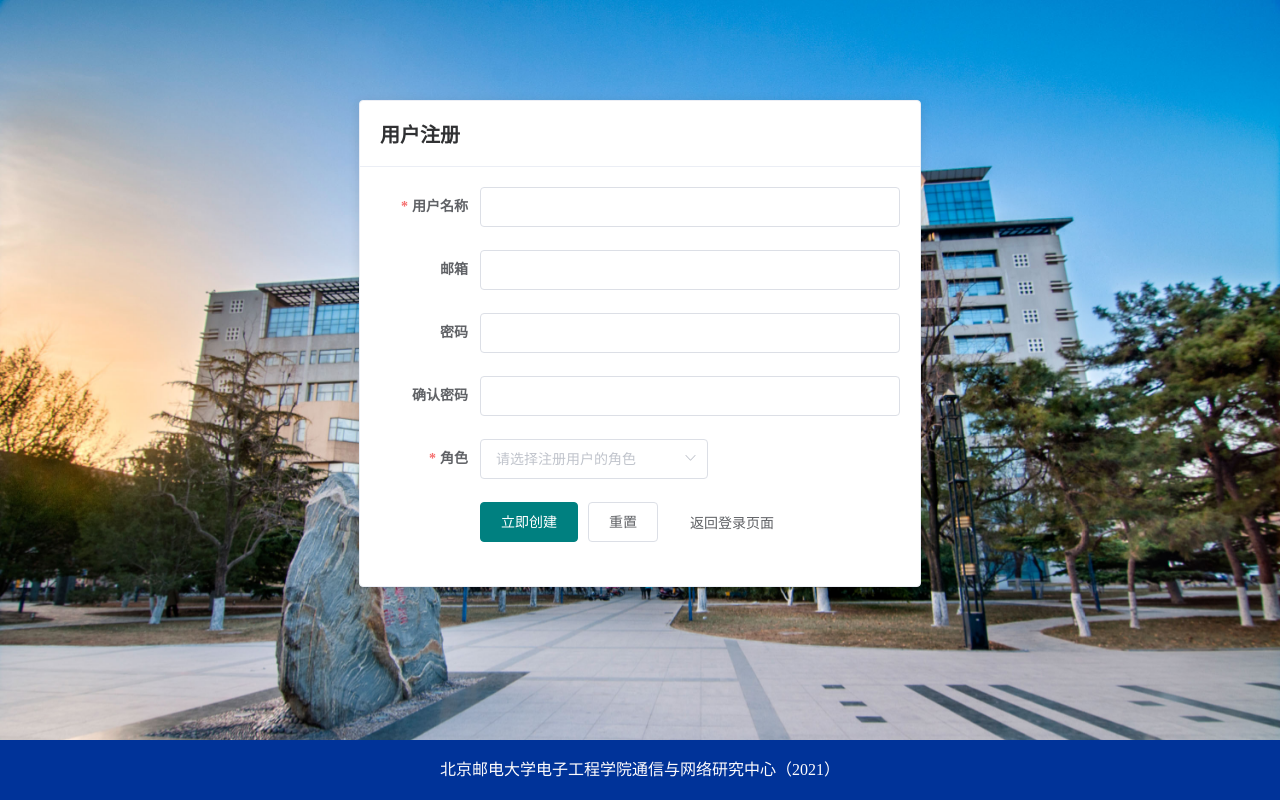
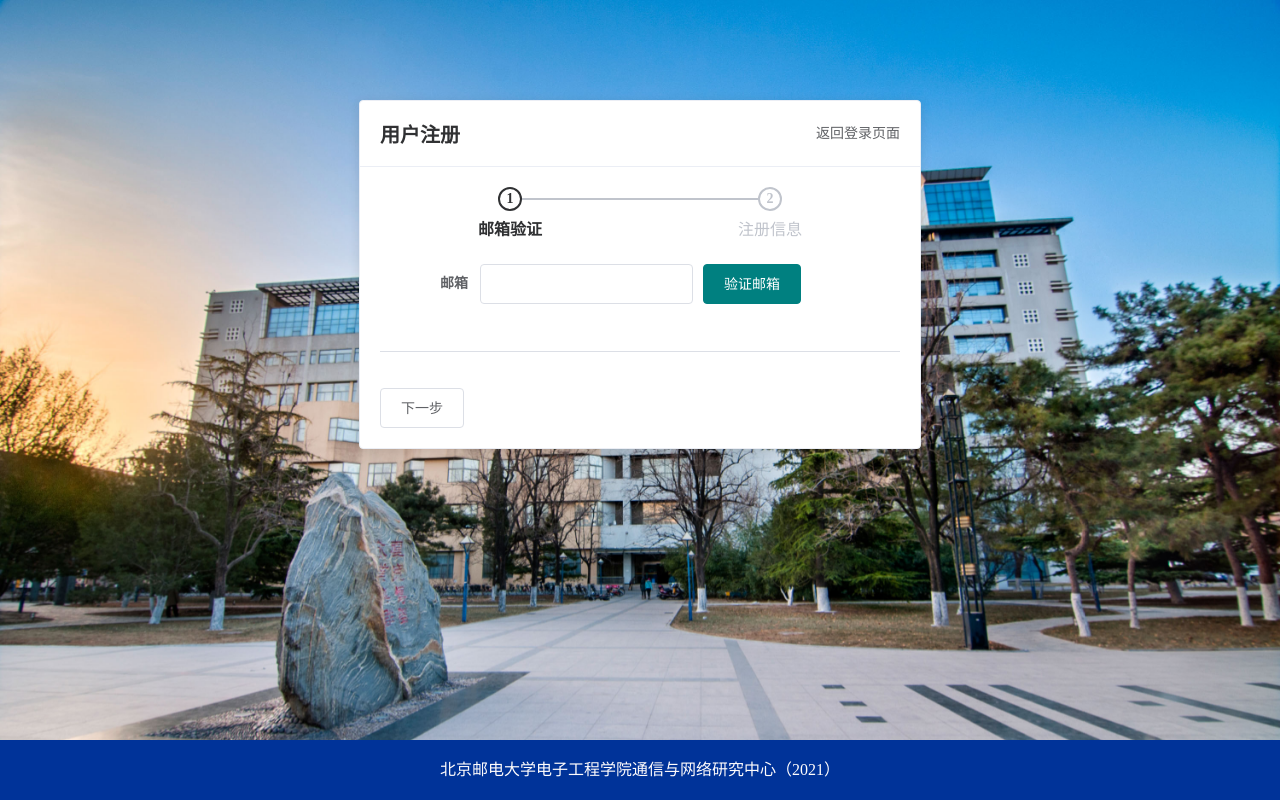
Before and after one commit to Tangnameless/lab-database-homepage, a Vue app in the folder entrance/: page /#/register in a window 1280 px wide. Built offline with nearby package versions, Linux system fonts and the light colour scheme.

Commit message:
Update Register.vue
出现了一个bug

```diff
--- a/entrance/src/views/Register.vue
+++ b/entrance/src/views/Register.vue
@@ -3,8 +3,43 @@
     <el-container>
       <el-main>
         <div>
-          <el-card header="用户注册" class="register-card">
+          <el-card class="register-card">
+            <div slot="header" class="clearfix">
+              <span>用户注册</span>
+              <el-link
+                class="login-link"
+                @click="handleClick"
+                style="float: right; padding: 3px 0"
+                >返回登录页面</el-link
+              >
+            </div>
+            <el-steps :active="active" finish-status="success" align-center>
+              <el-step title="邮箱验证"></el-step>
+              <el-step title="注册信息"></el-step>
+            </el-steps>
+            <!-- 邮箱验证表单 -->
             <el-form
+              v-if="active == 0"
+              status-icon
+              :model="ruleForm"
+              :rules="rules"
+              ref="ruleEmail"
+              :inline="true"
+              label-width="100px"
+              class="demo-ruleForm"
+            >
+              <el-form-item prop="email" label="邮箱">
+                <el-input v-model="ruleForm.email"></el-input>
+              </el-form-item>
+              <el-form-item>
+                <el-button type="primary" @click="validEmail('ruleEmail')"
+                  >验证邮箱</el-button
+                >
+              </el-form-item>
+            </el-form>
+            <!-- 注册信息表单 -->
+            <el-form
+              v-if="active == 1"
               status-icon
               :model="ruleForm"
               :rules="rules"
@@ -16,14 +51,10 @@
               <el-form-item label="用户名称" prop="username">
                 <el-input v-model="ruleForm.username"></el-input>
               </el-form-item>
-              <el-form-item prop="email" label="邮箱">
-                <el-input v-model="ruleForm.email"></el-input>
-              </el-form-item>
-
-              <el-form-item label="密码" prop="password">
+              <el-form-item label="密码" prop="pass">
                 <el-input
                   type="password"
-                  v-model="ruleForm.password"
+                  v-model="ruleForm.pass"
                   autocomplete="off"
                 ></el-input>
               </el-form-item>
@@ -48,27 +79,38 @@
               </el-form-item>
               <el-form-item>
                 <el-button type="primary" @click="submitForm('ruleForm')"
-                  >立即创建</el-button
+                  >立即注册</el-button
                 >
                 <el-button @click="resetForm('ruleForm')">重置</el-button>
-
-                <el-link class="login-link" @click="handleClick"
-                  >返回登录页面</el-link
-                >
               </el-form-item>
             </el-form>
+            <el-divider></el-divider>
+            <el-button v-if="active == 1" style="margin-top: 12px" @click="back"
+              >上一步</el-button
+            >
+            <el-button v-if="active == 0" style="margin-top: 12px" @click="next"
+              >下一步</el-button
+            >
           </el-card>
-        </div></el-main
-      >
+        </div>
+      </el-main>
       <el-footer>北京邮电大学电子工程学院通信与网络研究中心（2021）</el-footer>
     </el-container>
   </div>
 </template>
 
 <script>
+// 注册流程
+// step1：
+// 进行邮箱验证，可以跳过，然后在个人中心完成邮箱验证
+// step2:
+// 填写注册信息，并提交
+// step3:
+// 返回登陆页面
+
 export default {
   data() {
-    var validatePass = (rule, value, callback) => {
+    var validatePass1 = (rule, value, callback) => {
       if (value === "") {
         callback(new Error("请输入密码"));
       } else {
@@ -78,20 +120,23 @@ export default {
         callback();
       }
     };
+
     var validatePass2 = (rule, value, callback) => {
       if (value === "") {
         callback(new Error("请再次输入密码"));
-      } else if (value !== this.ruleForm.password) {
+      } else if (value !== this.ruleForm.pass) {
         callback(new Error("两次输入密码不一致!"));
       } else {
         callback();
       }
     };
+
     return {
+      active: 0, // 用来控制处于第几个step和相应的表单显示
       ruleForm: {
         username: "",
         email: "",
-        password: "",
+        pass: "",
         checkPass: "",
         role: "",
       },
@@ -117,7 +162,7 @@ export default {
             trigger: ["blur", "change"],
           },
         ],
-        password: [{ validator: validatePass, trigger: "blur" }],
+        pass: [{ validator: validatePass1, trigger: "blur" }],
         checkPass: [{ validator: validatePass2, trigger: "blur" }],
         role: [
           { required: true, message: "请选择用户角色", trigger: "change" },
@@ -126,6 +171,21 @@ export default {
     };
   },
   methods: {
+    validEmail(formName) {
+      this.$refs[formName].validate((valid) => {
+        if (valid) {
+          // 前端成功验证数据格式，发送后端注册接口
+          alert("submit!");
+          this.sendEmail();
+        } else {
+          this.$message({
+            type: "warning",
+            message: "无效的邮箱信息",
+          });
+          return false;
+        }
+      });
+    },
     submitForm(formName) {
       this.$refs[formName].validate((valid) => {
         if (valid) {
@@ -144,17 +204,19 @@ export default {
     resetForm(formName) {
       this.$refs[formName].resetFields();
     },
+    // 根据ZAS接口使用, 验证邮箱
+    async sendEmail() {},
     async register() {
       // 根据ZAS接口使用，用户名与密码, 与signupID存放在headers中
       let info = {
         username: this.ruleForm.username,
-        password: this.ruleForm.password,
+        password: this.ruleForm.pass,
         signupId: this.ruleForm.role,
       };
       await this.$http.post("/auth/signup", undefined, { headers: info });
       this.$message({
         type: "success",
-        message: "登陆成功",
+        message: "注册成功！",
       });
       // 跳转回登录页面
       this.$router.push("/login");
@@ -163,6 +225,15 @@ export default {
     // 处理el-link中的点击，跳转回登录页面
     async handleClick() {
       this.$router.push("/login");
+    },
+
+    // 控制step前进
+    next() {
+      if (this.active++ >= 2) this.active = 2;
+    },
+    // 控制step后退
+    back() {
+      if (this.active-- <= 0) this.active = 0;
     },
   },
 };
@@ -194,6 +265,10 @@ export default {
   /*统一设置高度为100%*/
   height: 100%;
 }
+
+.el-form {
+  margin-top: 20px;
+}
 /* 表单输入框label的样式修改 */
 .el-form-item__label {
   font-weight: bold;
```
